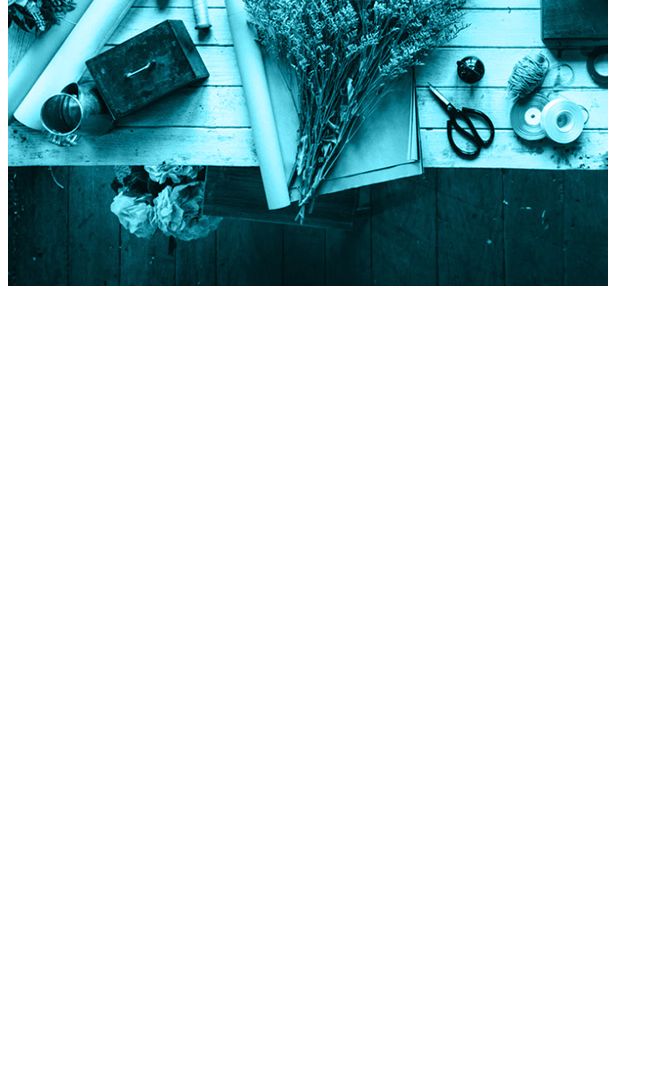
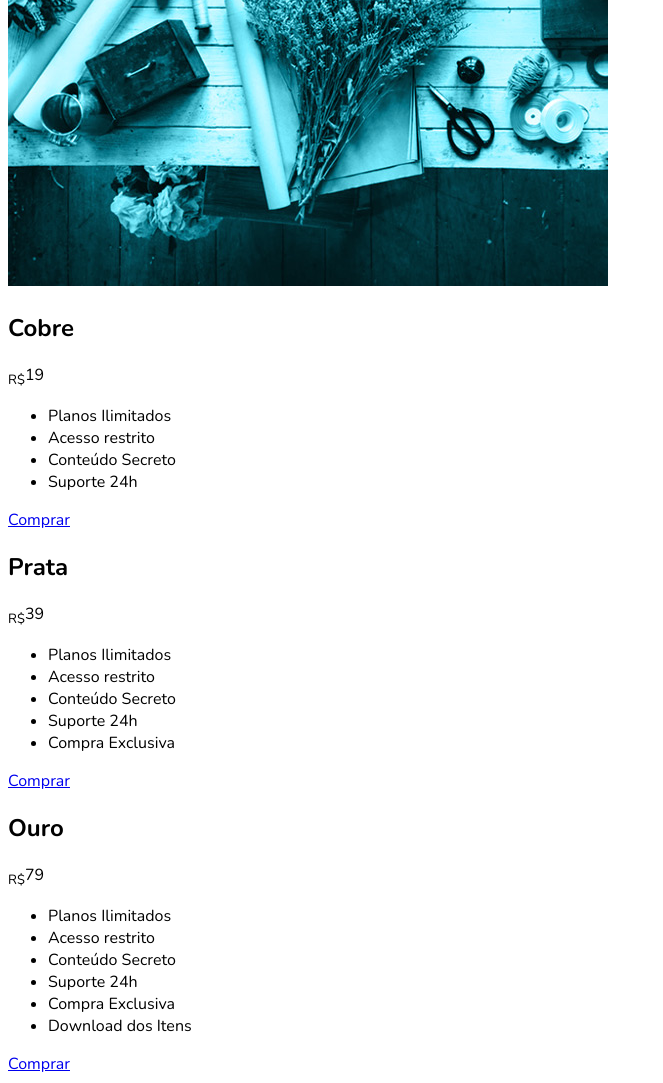
Before and after one commit to JoaoBatistaJr/FlexBlog-Origamid, a plain HTML site: page index.html in a window 1280 px wide. Shown: the part 3143-4226 px from the top of the page, without its empty margins (0-663 px from the left). Before the commit the page ends 3443 px from the top, so only its background shows below. Drawn offline with nearby package versions, Linux system fonts and the light colour scheme.

Commit message:
updatade section preco

```diff
--- a/index.html
+++ b/index.html
@@ -70,5 +70,44 @@
 				</div>
 			</div>
 		</section>
+
+		<section class="preco" id="preco">
+			<duv class="preco-item">
+				<h2>Cobre</h2>
+				<span><sub>R$</sub>19</span>
+			<ul>
+				<li>Planos Ilimitados</li>
+				<li>Acesso restrito</li>
+				<li>Conteúdo Secreto</li>
+				<li>Suporte 24h</li>
+			</ul>
+			<a href="#">Comprar</a>
+			</duv>
+			<duv class="preco-item">
+				<h2>Prata</h2>
+				<span><sub>R$</sub>39</span>
+			<ul>
+				<li>Planos Ilimitados</li>
+				<li>Acesso restrito</li>
+				<li>Conteúdo Secreto</li>
+				<li>Suporte 24h</li>
+				<li>Compra Exclusiva</li>
+			</ul>
+			<a href="#">Comprar</a>
+			</duv>
+			<duv class="preco-item">
+				<h2>Ouro</h2>
+				<span><sub>R$</sub>79</span>
+			<ul>
+				<li>Planos Ilimitados</li>
+				<li>Acesso restrito</li>
+				<li>Conteúdo Secreto</li>
+				<li>Suporte 24h</li>
+				<li>Compra Exclusiva</li>
+				<li>Download dos Itens</li>
+			</ul>
+			<a href="#">Comprar</a>
+			</duv>
+		</section>
 </body>
 </html>
```
